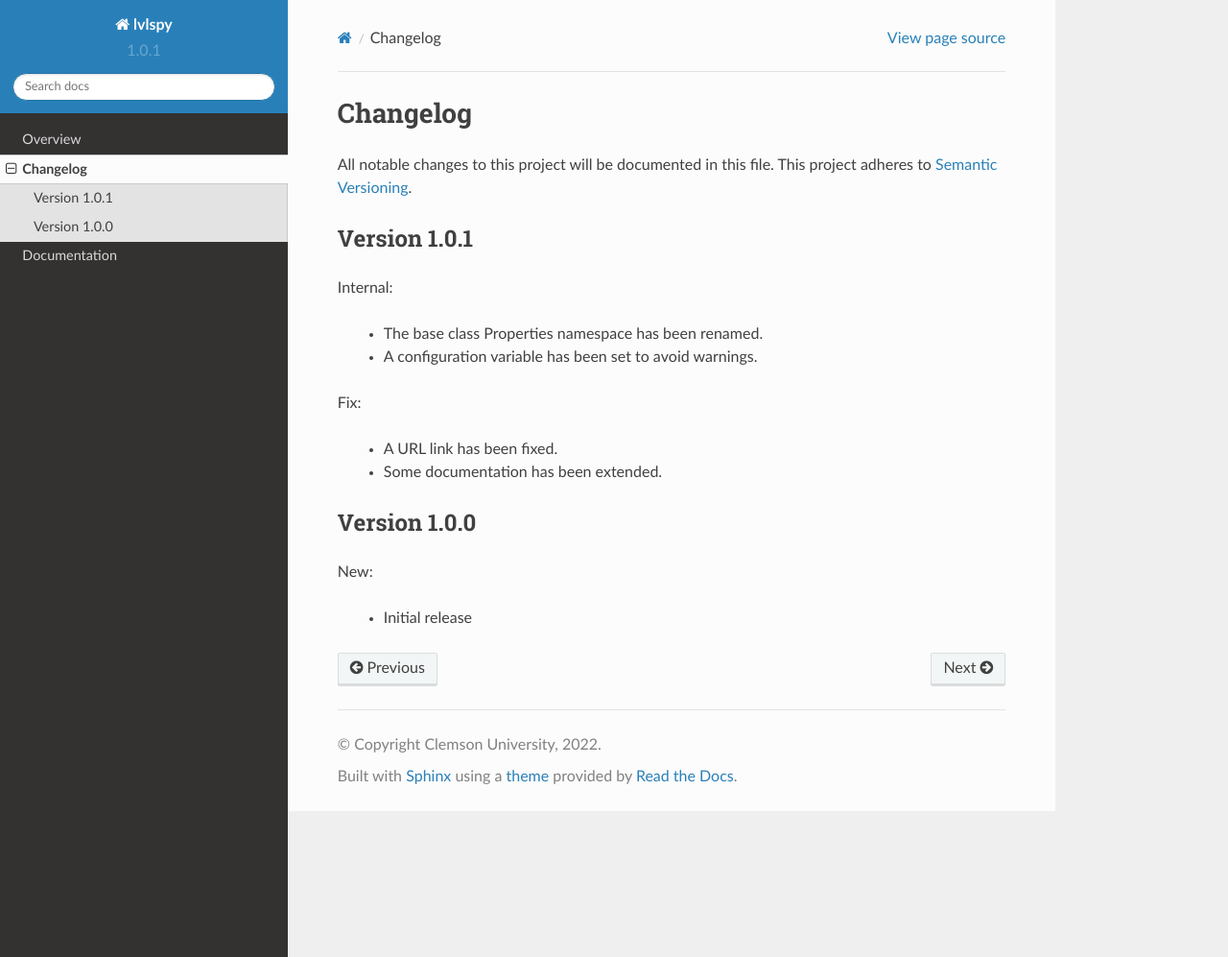
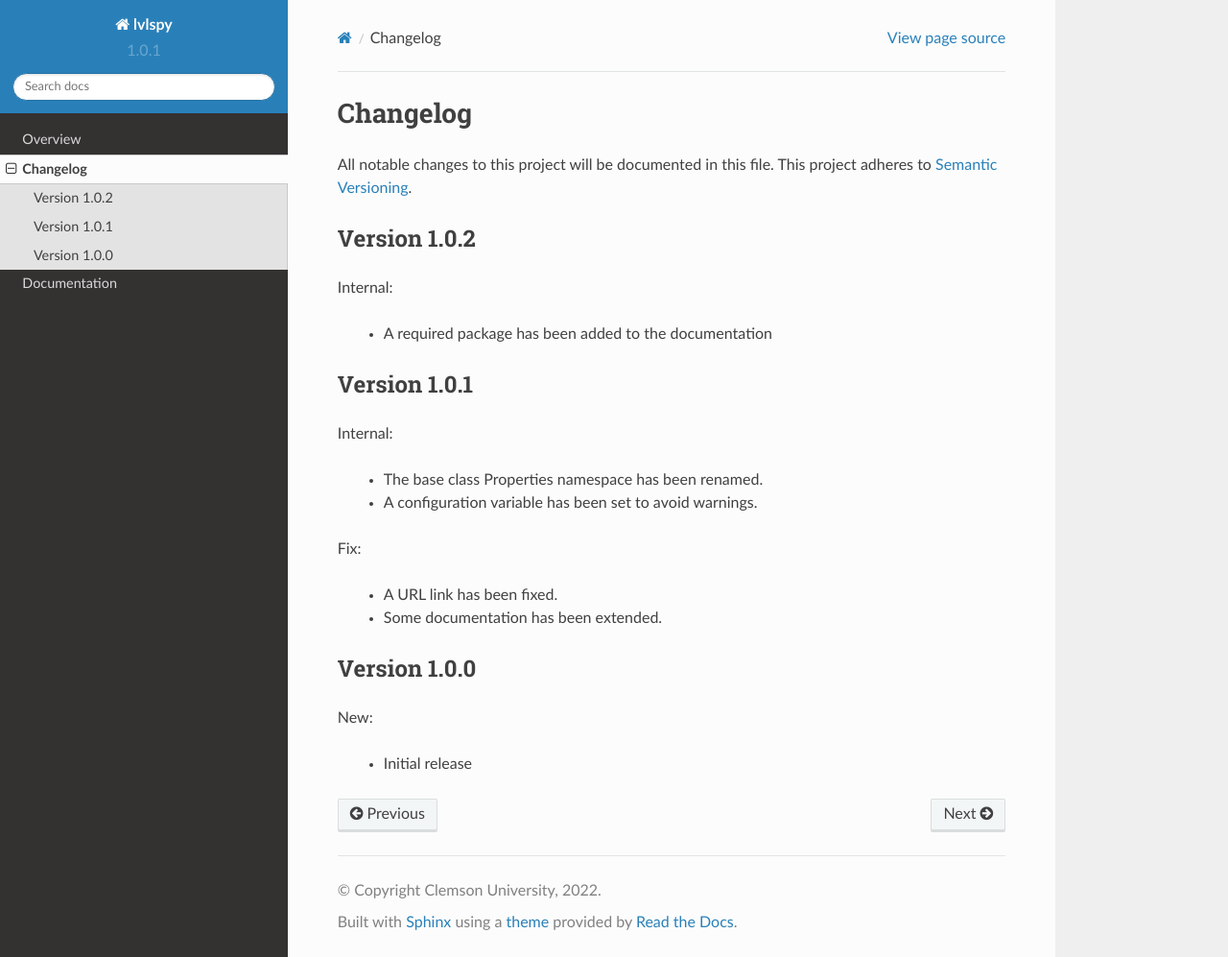
Before and after one commit to jaadt7/lvlspy, a Sphinx documentation site: the page built from doc/source/changelog.rst, in a window 1280 px wide and 997 px high. Shown: the whole window at 96% size. Built offline with Sphinx 7.4.7 and the Read the Docs theme 2.0.0, drawn with Linux system fonts in a browser that asks for light colours.

Commit message:
added to the changelog

```diff
--- a/doc/source/changelog.rst
+++ b/doc/source/changelog.rst
@@ -3,6 +3,13 @@ Changelog
 
 All notable changes to this project will be documented in this file.  This
 project adheres to `Semantic Versioning <http://semver.org/spec/v2.0.0.html>`_.
+
+Version 1.0.2
+-------------
+
+Internal:
+
+  * A required package has been added to the documentation
 
 Version 1.0.1
 -------------
```
